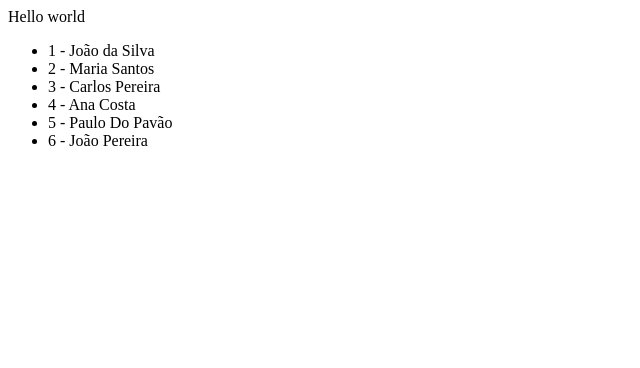
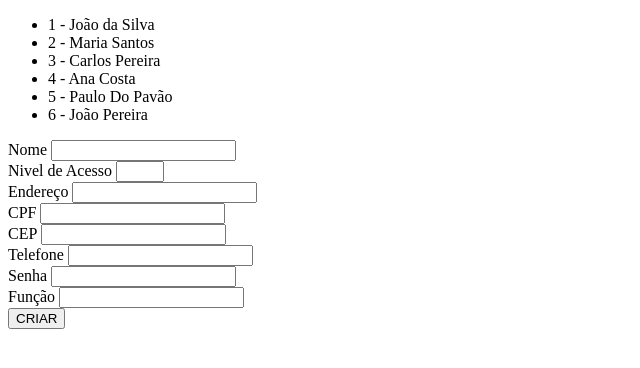
Before and after one commit to Rodolfoovo/ProjetoIntegrador, a Django app: page /CRUDfuncionario/ in a window 1280 px wide. Shown: the top 368 px of the page, without its empty margins (0-640 px from the left). Run offline with Django 4.2, Linux system fonts and the light colour scheme; data comes from the database, SQL or seed files in the repository; both versions use the stored data as it was after the commit.

Commit message:
Fazendo o CREATE e o UPDATE no index.html

```diff
--- a/koiProject/CRUDfuncionario/templates/index.html
+++ b/koiProject/CRUDfuncionario/templates/index.html
@@ -7,12 +7,33 @@
         <title>Document</title>
     </html>
     <body>
-        Hello world
 
         <ul>
             {% for funcionario in funcionarios %}
             <li>{{ funcionario.idFuncionario}} - {{funcionario.nomeFuncionario}}</li>
             {% endfor %}
         </ul>
+
+        <form action = "{% url 'salvarFuncionario' %}" method = "POST">
+            {% csrf_token %}
+            <label> Nome
+                <input type="text",maxlength="30", name="nomeFuncionario"><br>
+                Nivel de Acesso
+                <input type="number", min="1", max="2" name="nivelDeAcesso"><br>
+                Endereço
+                <input type="text", maxlength="30" name="enderecoFuncionario"><br>
+                CPF
+                <input type="text", maxlength="11" name="CPF"><br>
+                CEP
+                <input type="text", maxlength="8" name="CEP"><br>
+                Telefone
+                <input type="text", maxlength="20" name="telefone"><br>
+                Senha
+                <input type="text", maxlength="30" name="senha"><br>
+                Função
+                <input type="text", maxlength="30" name="funcao"><br>
+            </label>
+            <button type="submit">CRIAR</button>
+        </form>
     </body>
 </html>
--- a/koiProject/CRUDfuncionario/urls.py
+++ b/koiProject/CRUDfuncionario/urls.py
@@ -1,8 +1,9 @@
 from django.contrib import admin
 from django.urls import path
 from django.urls import include
-from .views import home
+from .views import home, salvarFuncionario
 #Especifica que ao se entrar na URL irá ser executado o metodo home.
 urlpatterns = [
     path('', home),
+    path('salvarFuncionario/', salvarFuncionario, name = "salvarFuncionario"),
 ]
--- a/koiProject/CRUDfuncionario/views.py
+++ b/koiProject/CRUDfuncionario/views.py
@@ -5,3 +5,18 @@ from .models import Funcionario
 def home(request):
     funcionarios = Funcionario.objects.all()
     return render(request, "index.html", {"funcionarios": funcionarios})
+
+def salvarFuncionario(request):
+    vnomeFuncionario = request.POST.get("nomeFuncionario")
+    vNivelDeAcesso = request.POST.get("nivelDeAcesso")
+    vEnderecoFuncionario = request.POST.get("enderecoFuncionario")
+    vCPF = request.POST.get("CPF")
+    vCEP = request.POST.get("CEP")
+    vTelefone = request.POST.get("telefone")
+    vSenha = request.POST.get("senha")
+    vFuncao = request.POST.get("funcao")
+    Funcionario.objects.create(nivelDeAcesso=vNivelDeAcesso,nomeFuncionario=vnomeFuncionario,
+                               vEnderecoFuncionario=vEnderecoFuncionario,CPF=vCPF,CEP=vCEP,telefone=vTelefone,
+                               senha=vSenha,funcao=vFuncao)
+    funcionarios = Funcionario.objects.all()
+    return render(request,"index.html",{"funcionarios":funcionarios})
```
Also changed, not shown: koiProject/db.sqlite3.
